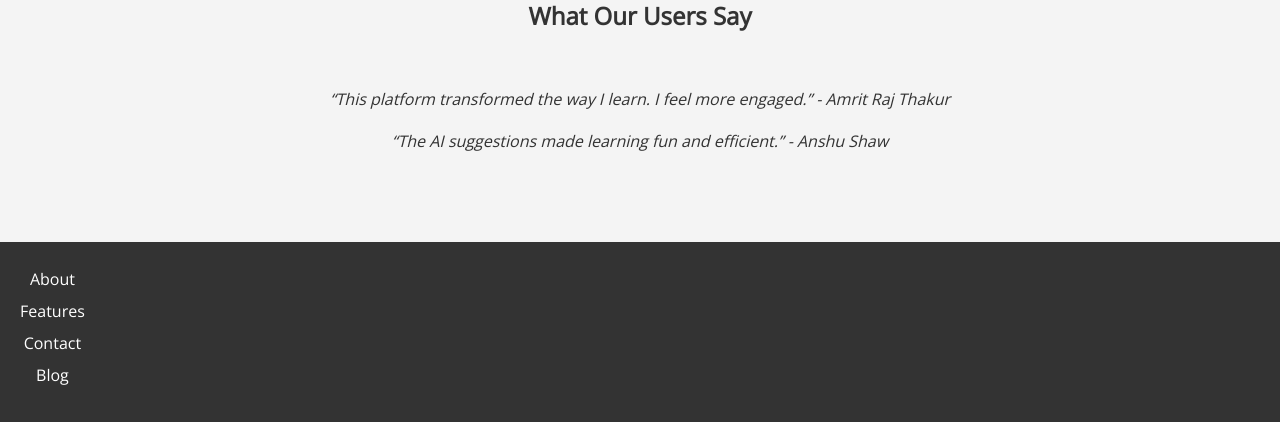
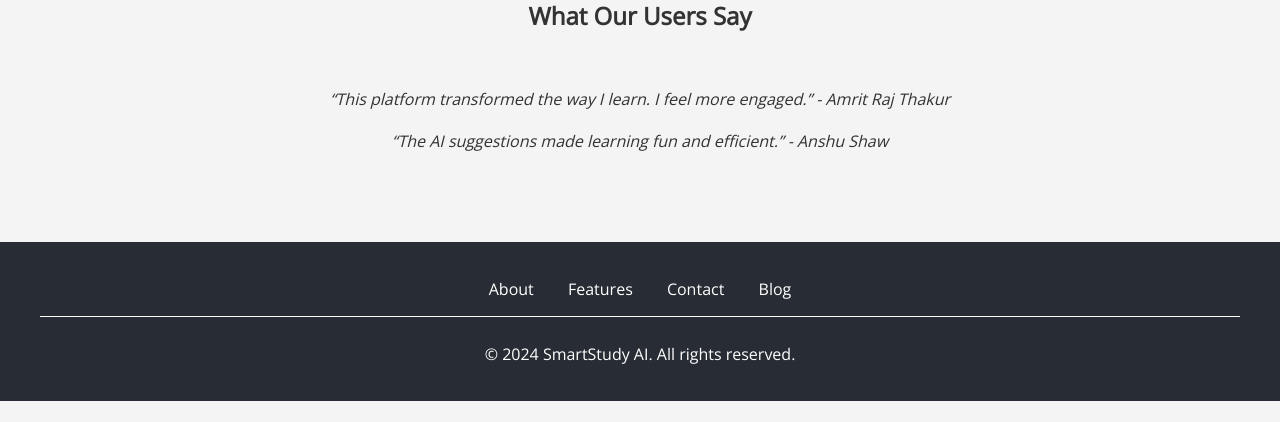
Before and after one commit to Amrit-Raj-17/Hack-Oasis, a PHP site: page / in a window 1280 px wide. Shown: the part 1818-2240 px from the top of the page. After the commit the page ends 2219 px from the top, so only its background shows below. Run offline with PHP 8.4, Linux system fonts and the light colour scheme.

Commit message:
Add files via upload

```diff
--- a/index.html
+++ b/index.html
@@ -92,13 +92,25 @@
 
     <footer>
         <div class="footer-content">
-            <ul>
-                <li><a href="#">About</a></li>
-                <li><a href="#">Features</a></li>
-                <li><a href="#">Contact</a></li>
-                <li><a href="#">Blog</a></li>
-            </ul>
+            <div class="footer-links">
+                <ul>
+                    <li><a href="/Hack-Oasis/about.html">About</a></li>
+                    <li><a href="/Hack-Oasis/features.html">Features</a></li>
+                    <li><a href="#">Contact</a></li>
+                    <li><a href="#">Blog</a></li>
+                </ul>
+            </div>
+            <!-- <div class="social-media">
+                <a href="#"><img src="path_to_facebook_icon.png" alt="Facebook" class="social-icon"></a>
+                <a href="#"><img src="path_to_twitter_icon.png" alt="Twitter" class="social-icon"></a>
+                <a href="#"><img src="path_to_linkedin_icon.png" alt="LinkedIn" class="social-icon"></a>
+                <a href="#"><img src="path_to_instagram_icon.png" alt="Instagram" class="social-icon"></a>
+            </div> -->
+            <div class="footer-bottom">
+                <p>&copy; 2024 SmartStudy AI. All rights reserved.</p>
+            </div>
         </div>
     </footer>
+
 </body>
 </html>
--- a/signup.html
+++ b/signup.html
@@ -42,7 +42,7 @@
 
             // Send data to the backend using fetch
             try {
-                const response = await fetch('http://localhost:5000/api/auth/signup', {
+                const response = await fetch('/api/auth/signup', { // Use relative URL
                     method: 'POST',
                     headers: {
                         'Content-Type': 'application/json'
--- a/styles.css
+++ b/styles.css
@@ -123,31 +123,6 @@ header .logo {
     margin-bottom: 20px;
 }
 
-/* Footer Section */
-footer {
-    background-color: #0077b6;
-    color: white;
-    padding: 30px 20px;
-}
-
-footer .footer-content {
-    display: flex;
-    justify-content: space-between;
-}
-
-footer ul {
-    list-style-type: none;
-    padding: 0;
-}
-
-footer ul li {
-    margin-bottom: 10px;
-}
-
-footer ul li a {
-    text-decoration: none;
-    color: white;
-}
 
 .social-media img {
     width: 24px;
@@ -229,19 +204,52 @@ body {
 }
 
 footer {
-    background-color: #333;
-    color: white;
+    background-color: #282c34;
+    color: #ffffff;
+    padding: 20px 0;
     text-align: center;
-    padding: 10px;
 }
 
-footer ul {
-    list-style-type: none;
+.footer-content {
+    max-width: 1200px;
+    margin: 0 auto;
+    padding: 0 20px;
+}
+
+.footer-links {
+    margin-bottom: 15px;
+}
+
+.footer-links ul {
+    list-style: none;
     padding: 0;
 }
 
-footer a {
-    color: white;
+.footer-links li {
+    display: inline;
+    margin: 0 15px;
+}
+
+.footer-links a {
+    color: #ffffff;
     text-decoration: none;
+}
+
+.footer-links a:hover {
+    text-decoration: underline;
+}
+
+.social-media {
+    margin-bottom: 15px;
+}
+
+.social-icon {
+    width: 24px;
+    height: 24px;
     margin: 0 10px;
 }
+
+.footer-bottom {
+    border-top: 1px solid #ffffff;
+    padding-top: 10px;
+}
```
